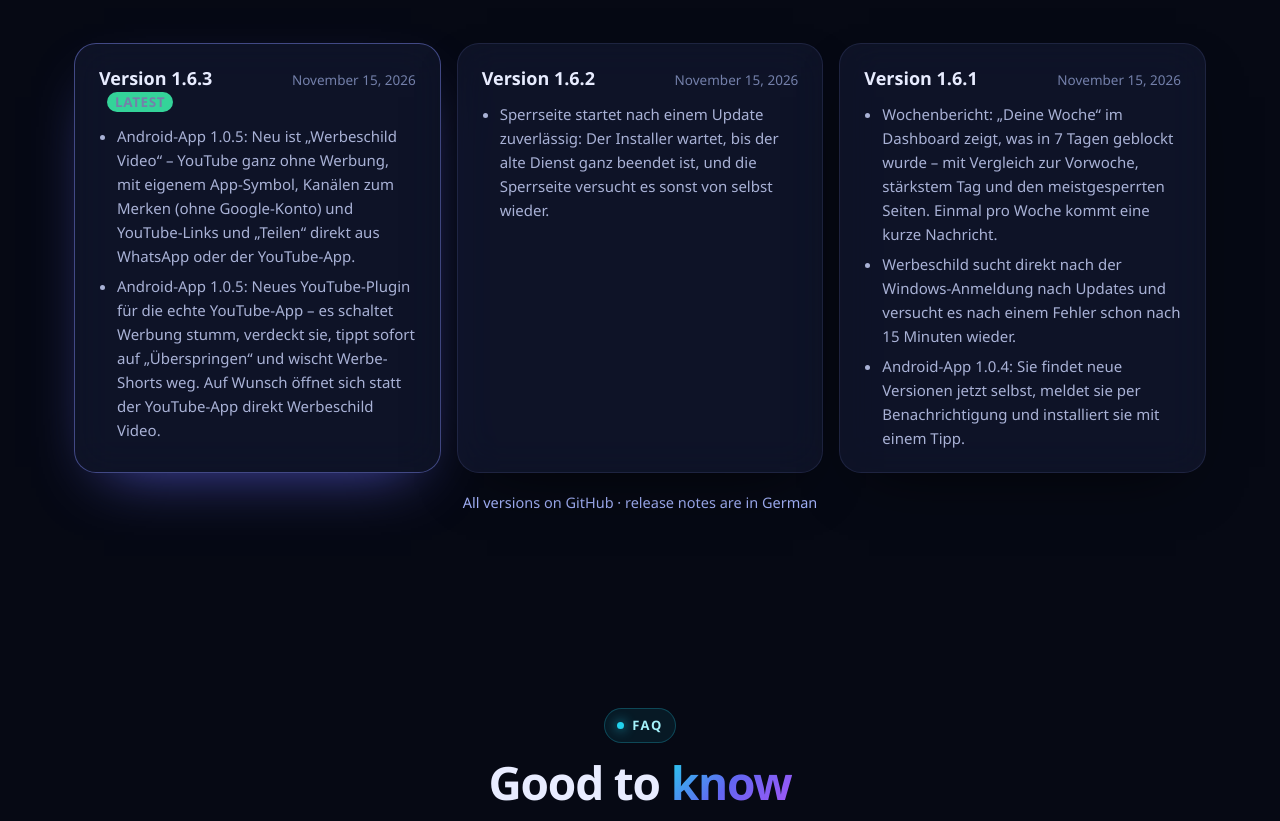
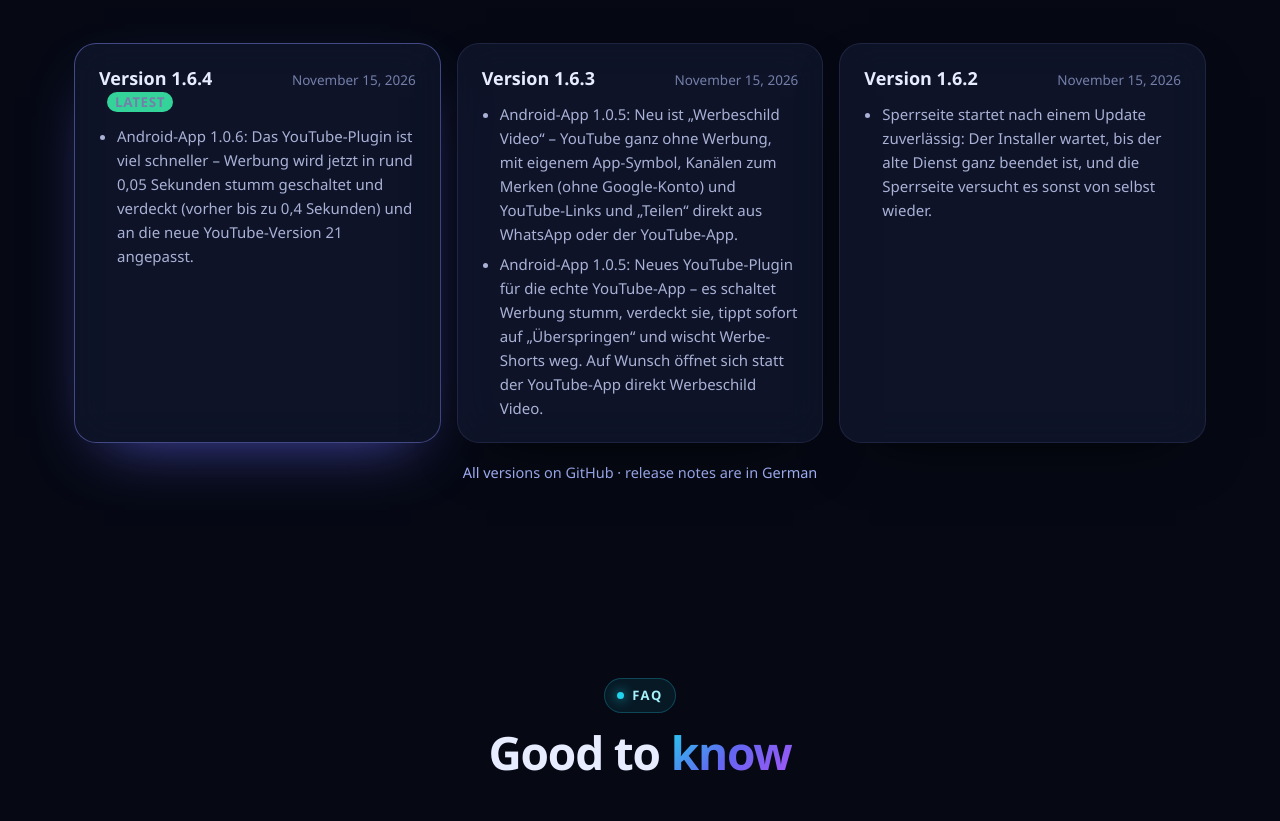
Before and after one commit to MHP3878/werbeschild, a plain HTML site: page docs/en/index.html in a window 1280 px wide. Shown: the part 3902-4723 px from the top of the page. Drawn offline with Linux system fonts and the light colour scheme.

Commit message:
Webseite aktualisiert

```diff
--- a/docs/en/index.html
+++ b/docs/en/index.html
@@ -246,9 +246,9 @@
         </div>
         <!-- neuigkeiten:start -->
         <div class="news">
-          <article class="card news-item reveal"><div class="news-head"><b>Version 1.6.3<span class="news-new">LATEST</span></b><span>November 15, 2026</span></div><ul><li>Android-App 1.0.5: Neu ist „Werbeschild Video“ – YouTube ganz ohne Werbung, mit eigenem App-Symbol, Kan&#228;len zum Merken (ohne Google-Konto) und YouTube-Links und „Teilen“ direkt aus WhatsApp oder der YouTube-App.</li><li>Android-App 1.0.5: Neues YouTube-Plugin f&#252;r die echte YouTube-App – es schaltet Werbung stumm, verdeckt sie, tippt sofort auf „&#220;berspringen“ und wischt Werbe-Shorts weg. Auf Wunsch &#246;ffnet sich statt der YouTube-App direkt Werbeschild Video.</li></ul></article>
+          <article class="card news-item reveal"><div class="news-head"><b>Version 1.6.4<span class="news-new">LATEST</span></b><span>November 15, 2026</span></div><ul><li>Android-App 1.0.6: Das YouTube-Plugin ist viel schneller – Werbung wird jetzt in rund 0,05 Sekunden stumm geschaltet und verdeckt (vorher bis zu 0,4 Sekunden) und an die neue YouTube-Version 21 angepasst.</li></ul></article>
+          <article class="card news-item reveal"><div class="news-head"><b>Version 1.6.3</b><span>November 15, 2026</span></div><ul><li>Android-App 1.0.5: Neu ist „Werbeschild Video“ – YouTube ganz ohne Werbung, mit eigenem App-Symbol, Kan&#228;len zum Merken (ohne Google-Konto) und YouTube-Links und „Teilen“ direkt aus WhatsApp oder der YouTube-App.</li><li>Android-App 1.0.5: Neues YouTube-Plugin f&#252;r die echte YouTube-App – es schaltet Werbung stumm, verdeckt sie, tippt sofort auf „&#220;berspringen“ und wischt Werbe-Shorts weg. Auf Wunsch &#246;ffnet sich statt der YouTube-App direkt Werbeschild Video.</li></ul></article>
           <article class="card news-item reveal"><div class="news-head"><b>Version 1.6.2</b><span>November 15, 2026</span></div><ul><li>Sperrseite startet nach einem Update zuverl&#228;ssig: Der Installer wartet, bis der alte Dienst ganz beendet ist, und die Sperrseite versucht es sonst von selbst wieder.</li></ul></article>
-          <article class="card news-item reveal"><div class="news-head"><b>Version 1.6.1</b><span>November 15, 2026</span></div><ul><li>Wochenbericht: „Deine Woche“ im Dashboard zeigt, was in 7 Tagen geblockt wurde – mit Vergleich zur Vorwoche, st&#228;rkstem Tag und den meistgesperrten Seiten. Einmal pro Woche kommt eine kurze Nachricht.</li><li>Werbeschild sucht direkt nach der Windows-Anmeldung nach Updates und versucht es nach einem Fehler schon nach 15 Minuten wieder.</li><li>Android-App 1.0.4: Sie findet neue Versionen jetzt selbst, meldet sie per Benachrichtigung und installiert sie mit einem Tipp.</li></ul></article>
         </div>
         <p class="news-more"><a href="https://github.com/MHP3878/werbeschild/releases">All versions on GitHub · release notes are in German</a></p>
         <!-- neuigkeiten:end -->
```
Also changed, not shown: docs/index.html (+2 -2 lines).
